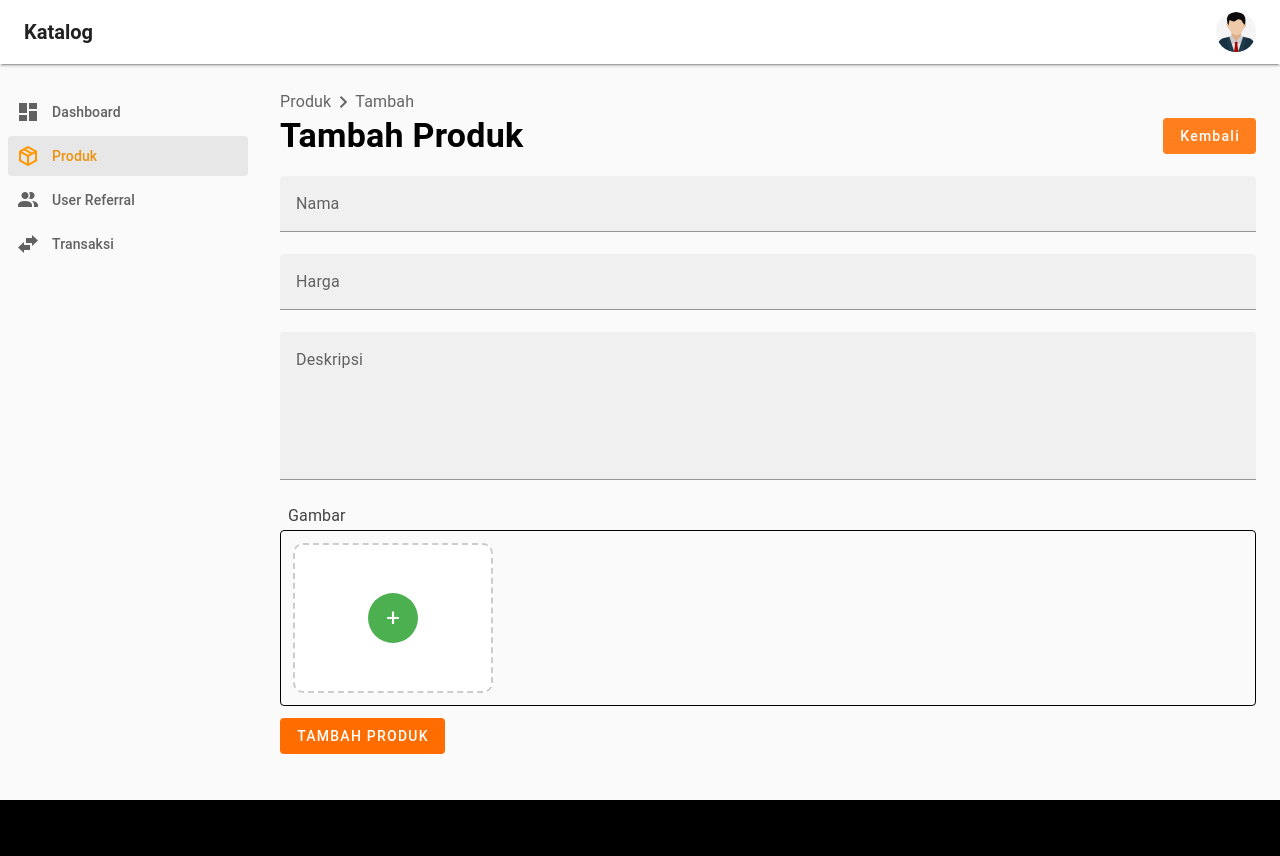
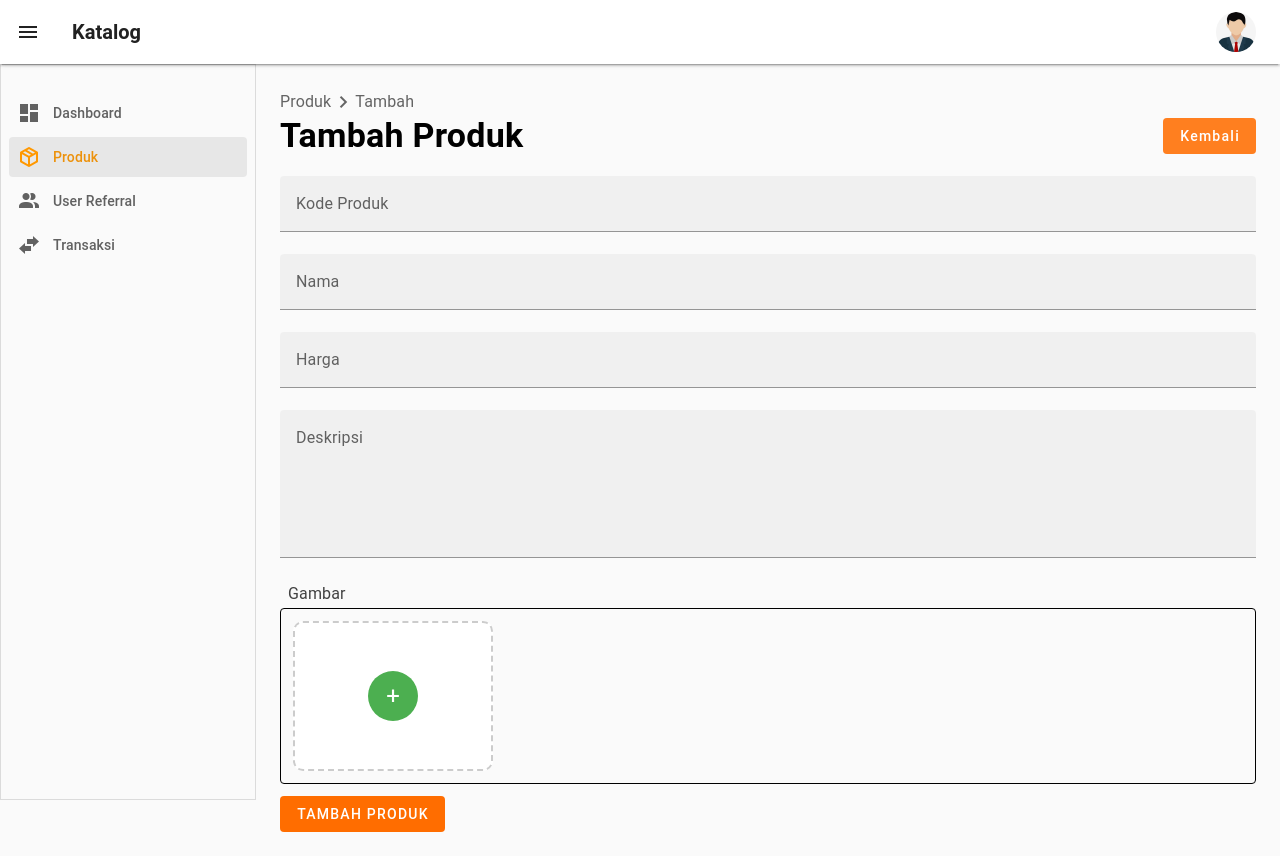
Before and after one commit to syahrulUlum/vue-catalog, a Vue app: page /admin/products/create in a window 1280 px wide. Before the commit the page ends 800 px from the top, so only its background shows below. Built offline with nearby package versions, Linux system fonts and the light colour scheme; no server answers; sample sign-in values are in the browser's storage.

Commit message:
fix layout and add search + product code

```diff
--- a/src/layouts/MainLayout.vue
+++ b/src/layouts/MainLayout.vue
@@ -1,7 +1,7 @@
 <template>
   <v-app-bar :elevation="2" prominent>
     <template v-slot:prepend>
-      <v-app-bar-nav-icon variant="text" @click.stop="drawer = !drawer" v-if="width <= 768"></v-app-bar-nav-icon>
+      <v-app-bar-nav-icon variant="text" @click.stop="drawer = !drawer"></v-app-bar-nav-icon>
     </template>
     <v-app-bar-title class="font-weight-bold">Katalog</v-app-bar-title>
     <template v-slot:append>
@@ -18,8 +18,8 @@
       </button>
     </template>
   </v-app-bar>
-  <v-navigation-drawer v-model="drawer" class="bg-transparent border-0 mt-5" permanent>
-    <v-list density="compact" nav>
+  <v-navigation-drawer v-model="drawer" class="bg-transparent border" permanent>
+    <v-list class="mt-5" density="compact" nav>
       <v-list-item :active="$route.name == 'Dashboard'" class="text-grey-darken-2" value="dashboard"
         :to="{ name: 'Dashboard' }">
         <div :class="$route.name == 'Dashboard' ? 'text-orange' : ''">
--- a/src/pages/UserTransaction.vue
+++ b/src/pages/UserTransaction.vue
@@ -7,7 +7,7 @@
                 <h2 class="text-h4 text-medium-emphasis mt-4">Transaksi Berhasil</h2>
                 <h4 class="text-h6 mt-4">Kode Transaksi: <b>{{ id }}</b></h4>
                 <p>Silahkan hubungi admin agar transaksi anda mendapatkan prioritas utama pelayanan kami</p>
-                <v-btn class="text-none font-weight-medium" color="orange-accent-4" variant="flat" text="Hubungi Admin"
+                <v-btn class="text-none font-weight-medium mt-6" color="orange-accent-4" variant="flat" text="Hubungi Admin"
                     prepend-icon="mdi-whatsapp"
                     :href="`https://wa.me/${contact}?text=Halo,%20saya%20telah%20membeli%20produk%20dengan%20kode%20transaksi%20${id},%20mohon%20segera%20diproses`"
                     target="_blank" rel="noopener noreferrer">
--- a/src/pages/admin/Login.vue
+++ b/src/pages/admin/Login.vue
@@ -4,15 +4,15 @@
             <p class="text-h4 text-center mb-4">Katalog</p>
             <v-text-field density="compact" placeholder="Enter your email" prepend-inner-icon="mdi-email-outline"
                 variant="outlined" v-model="data.email" :error-messages="v$.email.$errors.map((e) => e.$message)"
-                label="Email" required @blur="v$.email.$touch" @input="v$.email.$touch"></v-text-field>
+                label="Email" required @blur="v$.email.$touch" @input="v$.email.$touch" class="mb-3"></v-text-field>
 
             <v-text-field :append-inner-icon="visible ? 'mdi-eye-off' : 'mdi-eye'" :type="visible ? 'text' : 'password'"
                 density="compact" placeholder="Enter your password" prepend-inner-icon="mdi-lock-outline"
                 variant="outlined" @click:append-inner="visible = !visible" v-model="data.password"
                 :error-messages="v$.password.$errors.map((e) => e.$message)" label="Password" required
-                @blur="v$.password.$touch" @input="v$.password.$touch"></v-text-field>
+                @blur="v$.password.$touch" @input="v$.password.$touch" class="mb-3"></v-text-field >
 
-            <v-btn :loading="loading" class="mb-8" color="blue" size="large" variant="tonal" block @click="handleLogin">
+            <v-btn :loading="loading" class="mb-8" color="blue" size="large" variant="flat" block @click="handleLogin">
                 Log In
             </v-btn>
 
--- a/src/pages/admin/product/Product.vue
+++ b/src/pages/admin/product/Product.vue
@@ -12,7 +12,16 @@
         :to="{ name: 'ProductCreate' }">Tambah Produk</v-btn>
     </div>
 
-    <v-data-table :loading="loading" :headers="headerTable" :items="items" class="border rounded-lg mt-5">
+    <div class="d-flex align-center pe-2 mt-5 mb-2">
+      <v-spacer></v-spacer>
+      <v-spacer></v-spacer>
+      <v-spacer></v-spacer>
+
+      <v-text-field v-model="search" density="compact" label="Search" prepend-inner-icon="mdi-magnify"
+        variant="outlined" class="bg-white"flat hide-details single-line></v-text-field>
+    </div>
+
+    <v-data-table :loading="loading" :headers="headerTable" v-model:search="search" :filter-keys="['product_code', 'name']" :items="items" class="border rounded-lg ">
       <template v-slot:loading>
         <v-skeleton-loader v-for="j in 5" :key="j" type="text"></v-skeleton-loader>
       </template>
@@ -30,14 +39,12 @@
           <router-link class="ma-1 text-decoration-none" :to="{ name: 'ProductEdit', params: { id: item.id } }">
             <span class="text-orange-darken-3">
               <v-icon icon="mdi-square-edit-outline"></v-icon>
-              <span>Edit</span>
             </span>
           </router-link>
           |
           <button class="ma-1" @click="openDeleteModal(item.id, item.name)">
             <span class="text-red-darken-3">
               <v-icon icon="mdi-delete"></v-icon>
-              <span>Hapus</span>
             </span>
           </button>
         </div>
@@ -79,9 +86,10 @@ const search = ref("");
 const loading = ref(false);
 const headerTable = ref([
   { key: 'no', sortable: false, title: 'No' },
+  { key: 'product_code', title: 'Kode Produk' },
   { key: 'name', title: 'Nama' },
   { key: 'price', title: 'Harga' },
-  { key: 'action', title: 'Aksi', sortable: false, align: 'center' },
+  { key: 'action', title: 'Aksi', sortable: false, align: 'end' },
 
 ])
 
--- a/src/pages/admin/product/ProductCreate.vue
+++ b/src/pages/admin/product/ProductCreate.vue
@@ -13,6 +13,9 @@
         </div>
 
         <div class="mt-5">
+            <v-text-field v-model="data.product_code" :error-messages="v$.product_code.$errors.map((e) => e.$message)" label="Kode Produk"
+                required @blur="v$.product_code.$touch" @input="v$.product_code.$touch"></v-text-field>
+
             <v-text-field v-model="data.name" :error-messages="v$.name.$errors.map((e) => e.$message)" label="Nama"
                 required @blur="v$.name.$touch" @input="v$.name.$touch"></v-text-field>
 
@@ -50,6 +53,7 @@ import { useRouter } from 'vue-router';
 import useAuth from '@/composables/useAuth';
 
 const data = reactive({
+    product_code: "",
     name: "",
     price: null,
     description: "",
@@ -57,6 +61,7 @@ const data = reactive({
 });
 
 const rules = reactive({
+    product_code: { required },
     name: { required },
     price: { required, numeric },
     description: { required },
@@ -101,6 +106,7 @@ const createProduct = async () => {
 
         // Simpan data ke Firestore
         await addDoc(collection(db, 'products'), {
+            product_code: data.product_code,
             name: data.name,
             price: data.price,
             description: data.description,
@@ -108,6 +114,7 @@ const createProduct = async () => {
             created_at: serverTimestamp(),
         });
 
+        data.product_code = '';
         data.name = '';
         data.price = null;
         data.description = '';
```
